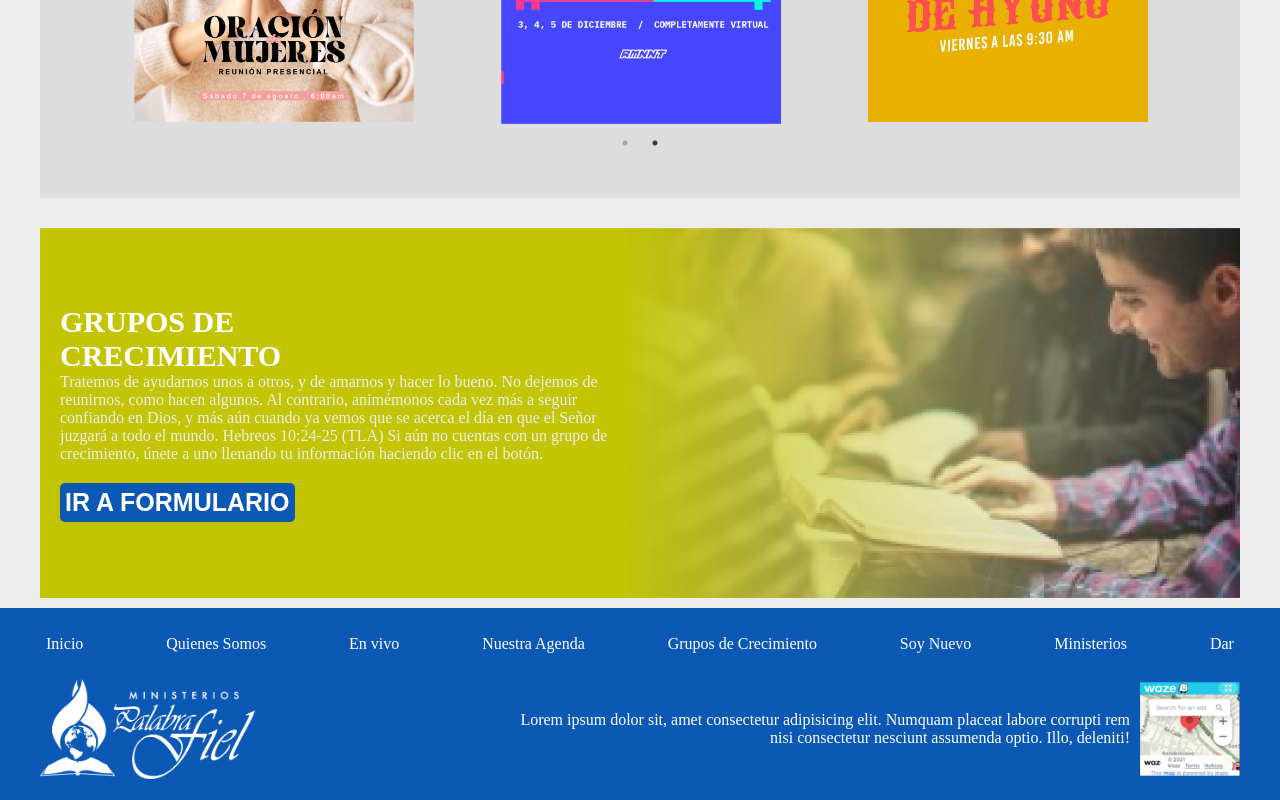
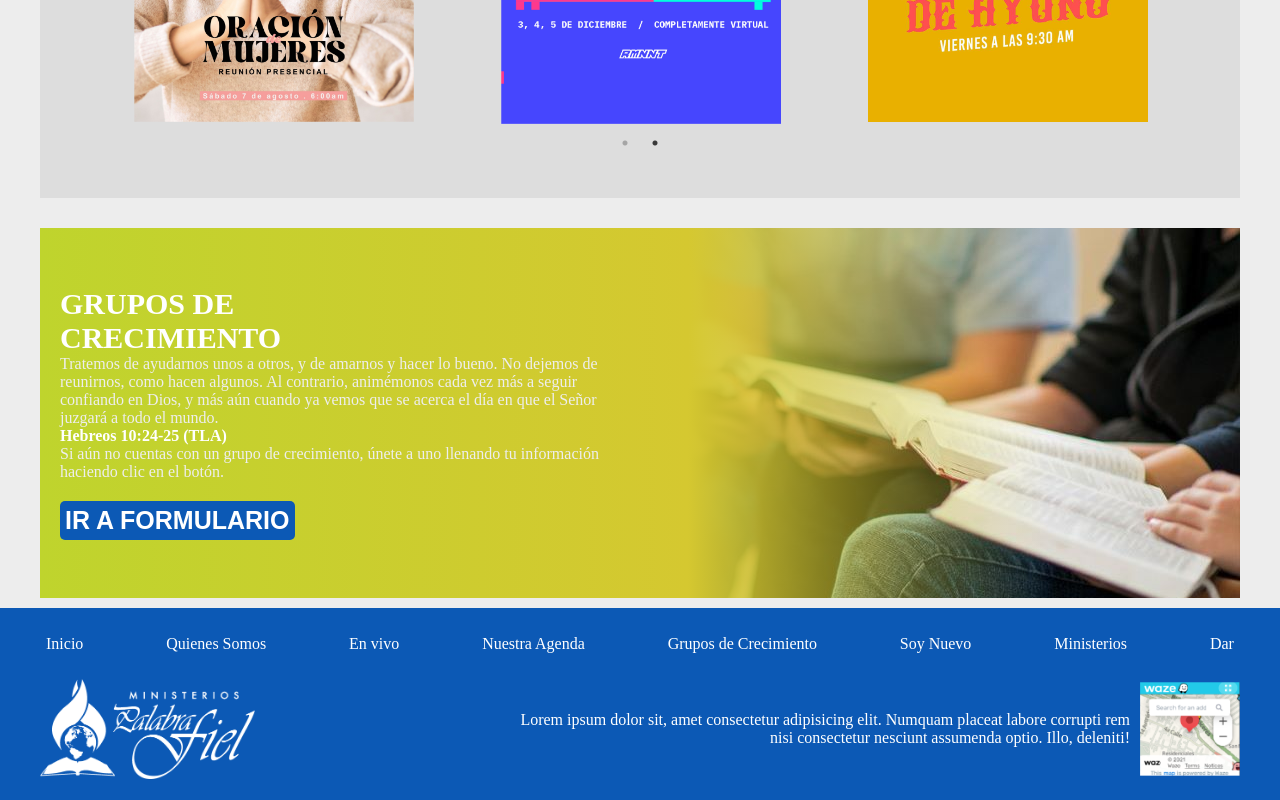
Before and after one commit to Antsar87/Iglesia, a React (Create React App) app: page / in a window 1280 px wide. Shown: the part 1668-2468 px from the top of the page. Built offline with nearby package versions, Linux system fonts and the light colour scheme; a web font is replaced by a local one.

Commit message:
Mas mejoras

```diff
--- a/src/Components/Grupos/Grupos.jsx
+++ b/src/Components/Grupos/Grupos.jsx
@@ -1,7 +1,7 @@
 import React from 'react';
 import styled from 'styled-components';
 import Button from '../../utility/Button/Button';
-import Logo from './Elementos-14.jpg';
+import Logo from './bible-study.jpg';
 
 const Container = styled.div`
   margin-top: 30px;
@@ -10,7 +10,28 @@ const Container = styled.div`
   width: 100%;
   height: 370px;
   padding: 20px;
+  background-position: center;
+  background-size: cover;
+  min-height: 300px;
+  position: relative;
+  z-index: 1;
 
+  &::after {
+    content: '';
+    position: absolute;
+    top: 0;
+    left: 0;
+    width: 100%;
+    height: 100%;
+    background: rgb(191, 212, 45);
+    background: linear-gradient(
+      90deg,
+      rgba(191, 212, 45, 1) 0%,
+      rgba(213, 200, 48, 1) 54%,
+      rgba(213, 200, 48, 0) 84%
+    );
+    z-index: -1;
+  }
   & h2 {
     color: white;
     text-transform: uppercase;
@@ -20,6 +41,11 @@ const Container = styled.div`
   & p {
     color: #eeeeee;
     width: 50%;
+
+    & span {
+      font-weight: 700;
+      color: white;
+    }
   }
 `;
 
@@ -41,9 +67,10 @@ const Grupos = () => {
           Tratemos de ayudarnos unos a otros, y de amarnos y hacer lo bueno. No
           dejemos de reunirnos, como hacen algunos. Al contrario, animémonos
           cada vez más a seguir confiando en Dios, y más aún cuando ya vemos que
-          se acerca el día en que el Señor juzgará a todo el mundo. Hebreos
-          10:24-25 (TLA) Si aún no cuentas con un grupo de crecimiento, únete a
-          uno llenando tu información haciendo clic en el botón.
+          se acerca el día en que el Señor juzgará a todo el mundo.
+          <br /> <span>Hebreos 10:24-25 (TLA)</span>
+          <br /> Si aún no cuentas con un grupo de crecimiento, únete a uno
+          llenando tu información haciendo clic en el botón.
         </p>
         <Button color="primary" size="bold">
           ir a formulario
```
Also changed, not shown: src/Components/Grupos/bible-study.jpg (added).
